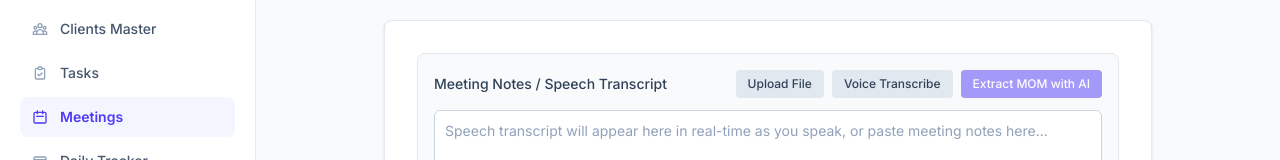
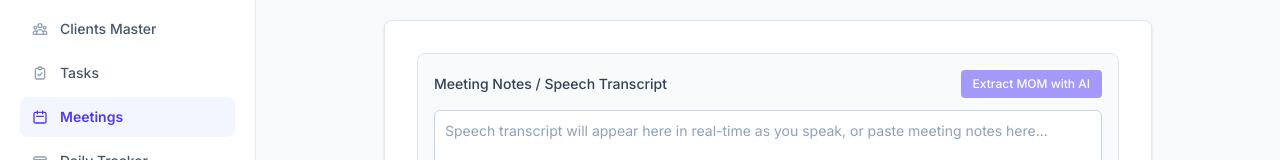
Before and after one commit to Deepakkumarrds/NEXUS, a Next.js app in the folder frontend/: page /meetings/new in a window 1280 px wide. Shown: the part 192-352 px from the top of the page. Built offline with nearby package versions, Linux system fonts and the light colour scheme; no server answers; sample sign-in values are in the browser's storage.

Commit message:
Remove Upload File and Voice Transcribe buttons from meetings/new page

```diff
--- a/frontend/src/app/(admin)/meetings/new/page.tsx
+++ b/frontend/src/app/(admin)/meetings/new/page.tsx
@@ -273,22 +273,6 @@ export default function NewMeetingPage() {
           <div className="p-4 bg-slate-50 border border-slate-200 rounded-lg space-y-3">
             <div className="flex justify-between items-center">
               <label className="font-medium text-slate-700">Meeting Notes / Speech Transcript</label>
-              <div className="flex space-x-2">
-                <label className="px-3 py-1.5 bg-slate-200 hover:bg-slate-300 text-slate-700 text-xs font-medium rounded cursor-pointer transition-colors">
-                  Upload File
-                  <input type="file" accept=".txt,.md" onChange={handleFileUpload} className="hidden" />
-                </label>
-                <button
-                  type="button"
-                  onClick={toggleRecording}
-                  className={`px-3 py-1.5 text-xs font-medium rounded transition-colors ${
-                    isRecording
-                      ? 'bg-red-600 hover:bg-red-700 text-white'
-                      : 'bg-slate-200 hover:bg-slate-300 text-slate-700'
-                  }`}
-                >
-                  {isRecording ? 'Stop Transcribe' : 'Voice Transcribe'}
-                </button>
               <button
                 type="button"
                 onClick={handleExtractMom}
@@ -297,7 +281,6 @@ export default function NewMeetingPage() {
               >
                 {isExtracting ? 'Extracting...' : 'Extract MOM with AI'}
               </button>
-              </div>
             </div>
 
             {speechNotice && (
```
Lines whose indentation alone changed are shown as unchanged.
